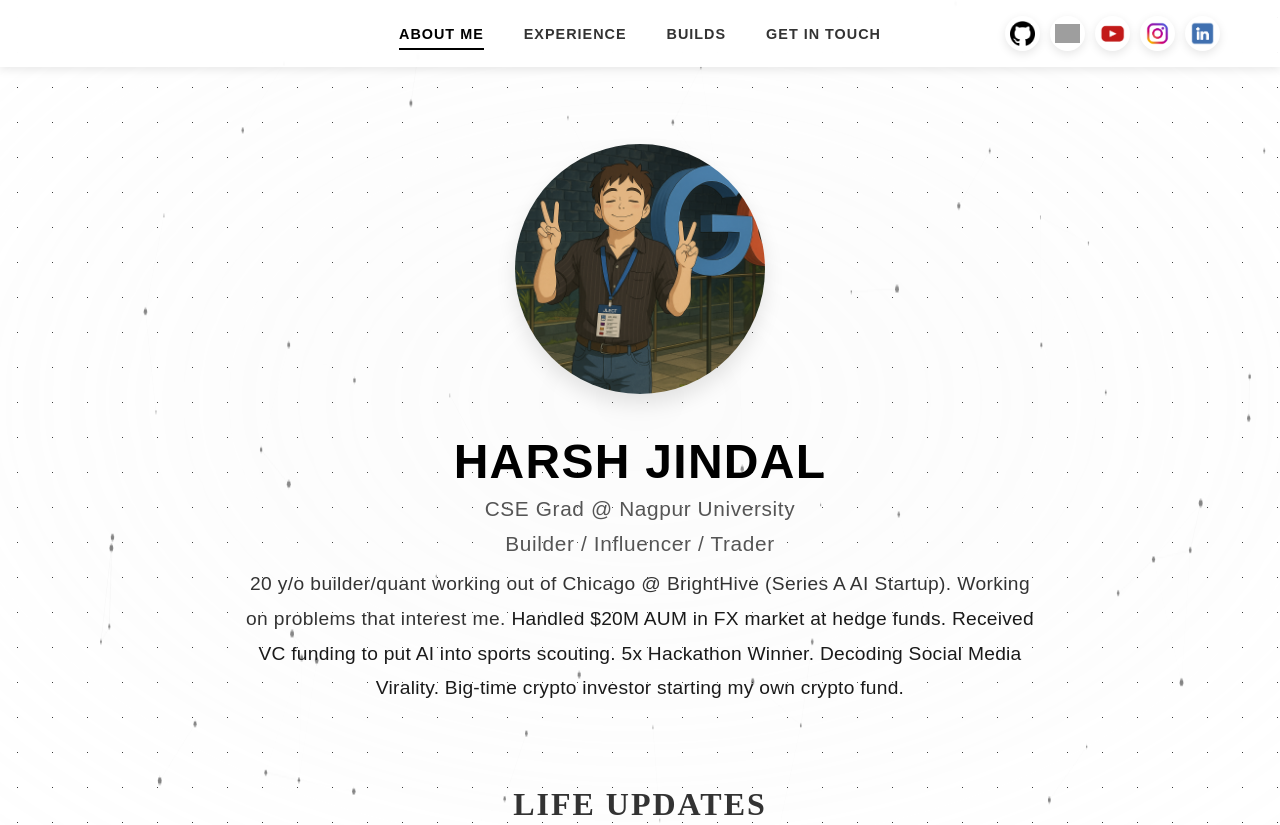
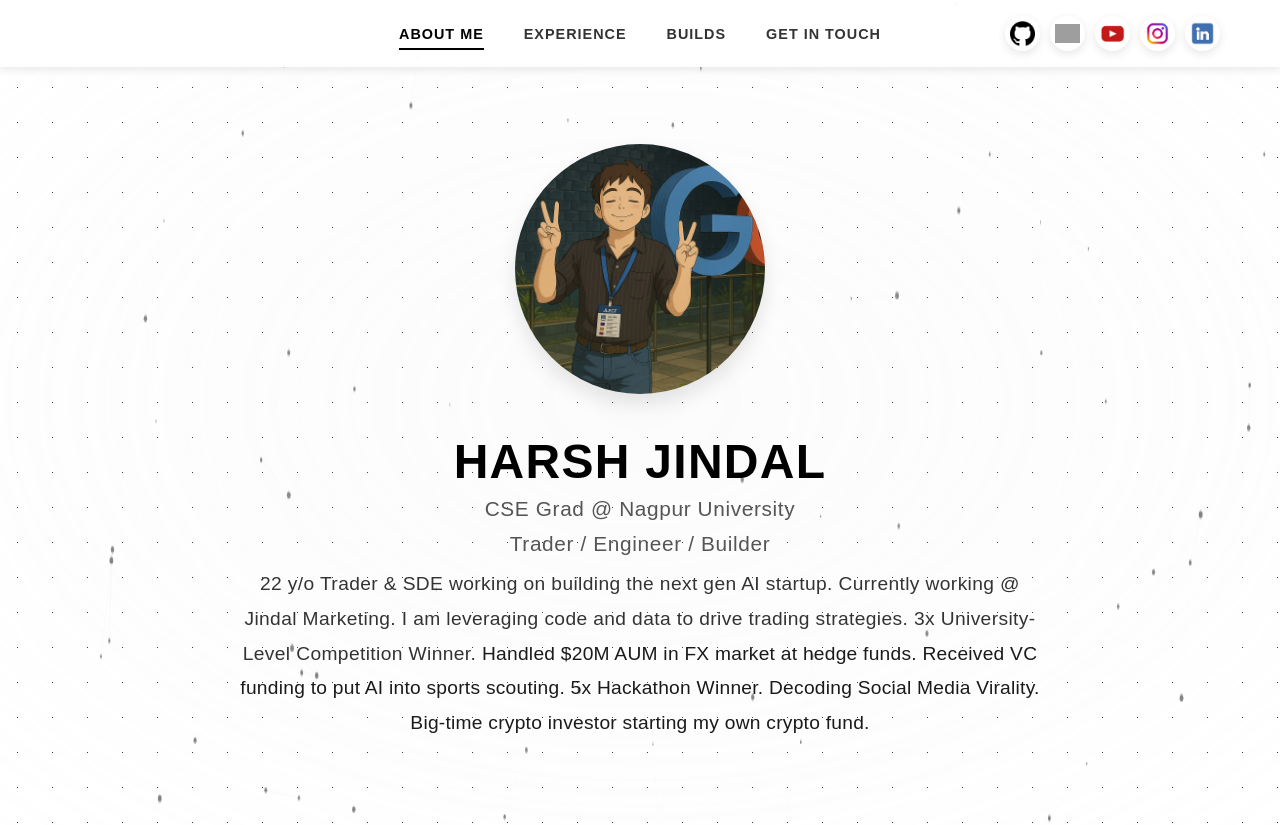
Before and after one commit to harshjindall/sde, a React (Create React App) app: page / in a window 1280 px wide. Shown: the top 825 px of the page. Built offline with nearby package versions, Linux system fonts and the light colour scheme; grey boxes are pictures that could not be loaded.

Commit message:
Update ProfileSection.js

```diff
--- a/src/MyComponents/ProfileSection.js
+++ b/src/MyComponents/ProfileSection.js
@@ -85,10 +85,10 @@
               CSE Grad @ Nagpur University
             </h2>
             <h2 className="spaceStyleSubheading">
-              Builder / Influencer / Trader
+              Trader / Engineer / Builder
             </h2>
             <p className="spaceStyleText">
-              20 y/o builder/quant working out of Chicago @ BrightHive (Series A AI Startup). Working on problems that interest me. <span className="subtle-emphasis">Handled $20M AUM in FX market at hedge funds. Received VC funding to put AI into sports scouting. 5x Hackathon Winner. Decoding Social Media Virality. Big-time crypto investor starting my own crypto fund.</span>
+              22 y/o Trader & SDE working on building the next gen AI startup. Currently working @ Jindal Marketing. I am leveraging code and data to drive trading strategies. 3x University-Level Competition Winner. <span className="subtle-emphasis">Handled $20M AUM in FX market at hedge funds. Received VC funding to put AI into sports scouting. 5x Hackathon Winner. Decoding Social Media Virality. Big-time crypto investor starting my own crypto fund.</span>
             </p>
           </div>
         </div>
```
